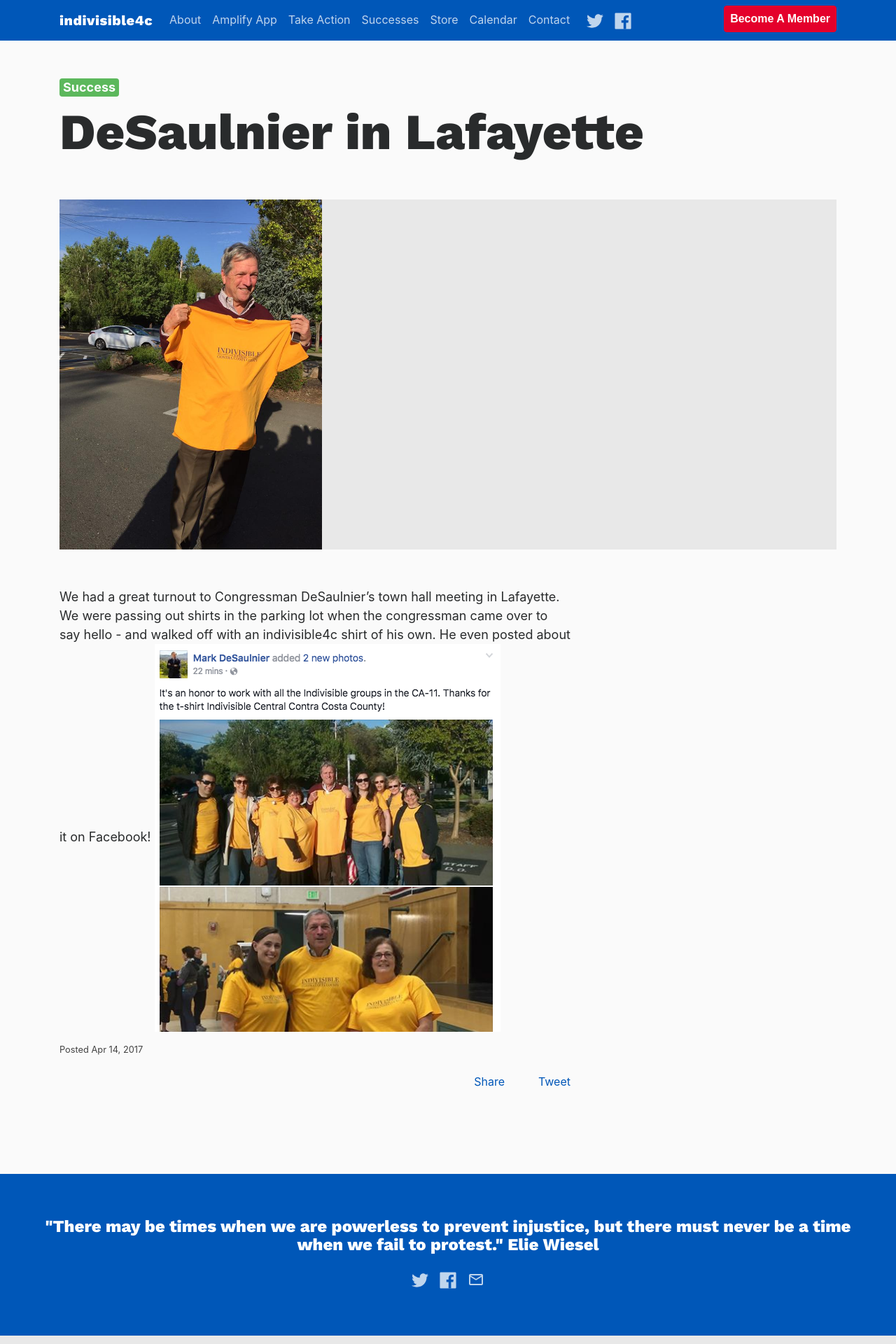
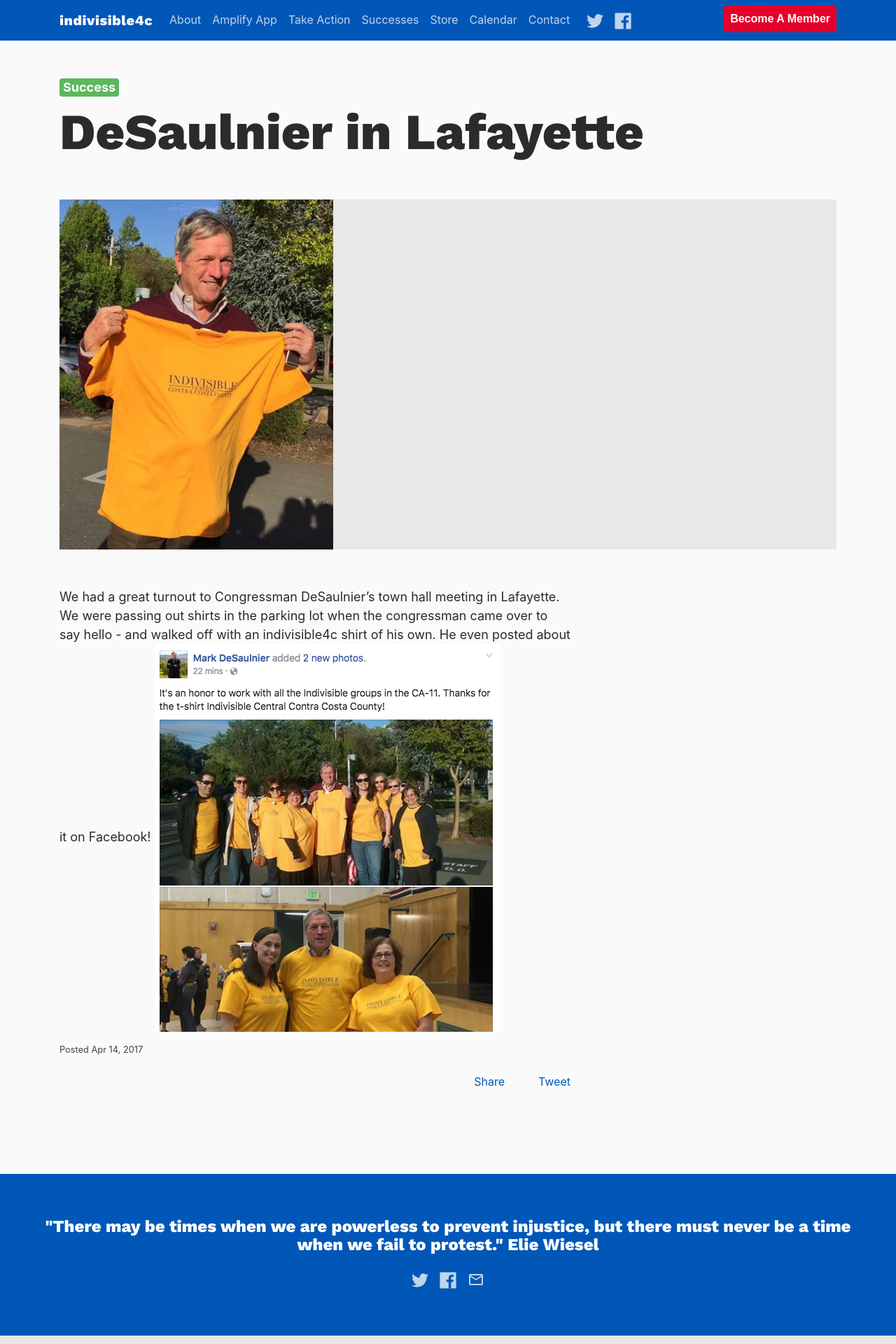
Before and after one commit to IndivisibleTemplate/BasicTemplate, a Jekyll site: the page built from _successes/desaulnier-in-lafayette.markdown, in a window 1280 px wide. Shown: the top 1920 px of the page at 70% size. Built offline with Jekyll 4.4.1, drawn with Linux system fonts in a browser that asks for light colours; nearby versions of some CDN libraries; comment, search, counter and statistics services are not loaded.

Commit message:
Updated Desaulnier In Lafayette

```diff
--- a/_successes/desaulnier-in-lafayette.markdown
+++ b/_successes/desaulnier-in-lafayette.markdown
@@ -3,7 +3,7 @@
 date: 2017-04-14 18:40:00 -07:00
 position: 6
 is featured: true
-main-image: "/uploads/17884567_10154218151971862_4820666511282933728_n.jpg"
+main-image: "/uploads/IMG_3669.JPG"
 ---
 
 We had a great turnout to Congressman DeSaulnier's town hall meeting in Lafayette. We were passing out shirts in the parking lot when the congressman came over to say hello - and walked off with an indivisible4c shirt of his own. He even posted about it on Facebook!
```
